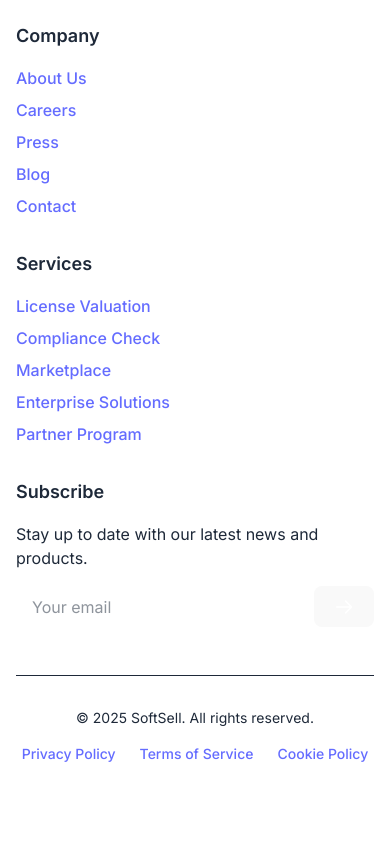
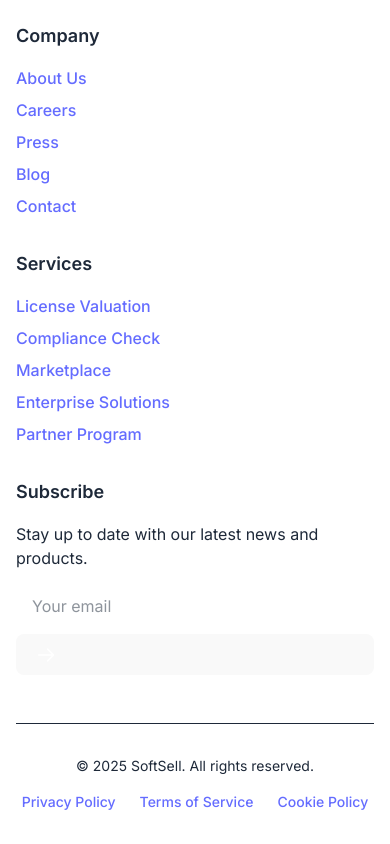
Before and after one commit to Nishantvidhuri/Credex, a React (Vite) app: page / in a window 390 px wide. Shown: the part 6570-7414 px from the top of the page. Before the commit the page ends 7366 px from the top, so only its background shows below. Built offline with nearby package versions, Linux system fonts and the light colour scheme; no server answers.

Commit message:
Fix footer subscription form responsiveness on small screens

```diff
--- a/src/components/Footer.jsx
+++ b/src/components/Footer.jsx
@@ -97,16 +97,16 @@
           <div>
             <h3 className="text-lg font-semibold mb-4 text-light-900 dark:text-dark-100">Subscribe</h3>
             <p className="text-light-600 dark:text-dark-300 mb-4">Stay up to date with our latest news and products.</p>
-            <form className="flex">
+            <form className="flex flex-col sm:flex-row">
               <input
                 type="email"
                 placeholder="Your email"
-                className="px-4 py-2 rounded-l-lg w-full bg-light-100 dark:bg-dark-700 border-light-300 dark:border-dark-600 text-light-900 dark:text-dark-100 focus:outline-none focus:ring-2 focus:ring-primary-500"
+                className="px-4 py-2 rounded-lg sm:rounded-r-none sm:rounded-l-lg w-full bg-light-100 dark:bg-dark-700 border-light-300 dark:border-dark-600 text-light-900 dark:text-dark-100 focus:outline-none focus:ring-2 focus:ring-primary-500 mb-2 sm:mb-0"
               />
               <motion.button
                 whileHover={{ scale: 1.05 }}
                 whileTap={{ scale: 0.95 }}
-                className="bg-primary-600 dark:bg-primary-500 text-white px-4 py-2 rounded-r-lg font-medium hover:bg-primary-700 dark:hover:bg-primary-600 transition-colors"
+                className="bg-primary-600 dark:bg-primary-500 text-white px-4 py-2 rounded-lg sm:rounded-l-none sm:rounded-r-lg font-medium hover:bg-primary-700 dark:hover:bg-primary-600 transition-colors"
               >
                 <svg xmlns="http://www.w3.org/2000/svg" className="h-5 w-5" fill="none" viewBox="0 0 24 24" stroke="currentColor">
                   <path strokeLinecap="round" strokeLinejoin="round" strokeWidth={2} d="M14 5l7 7m0 0l-7 7m7-7H3" />
```
